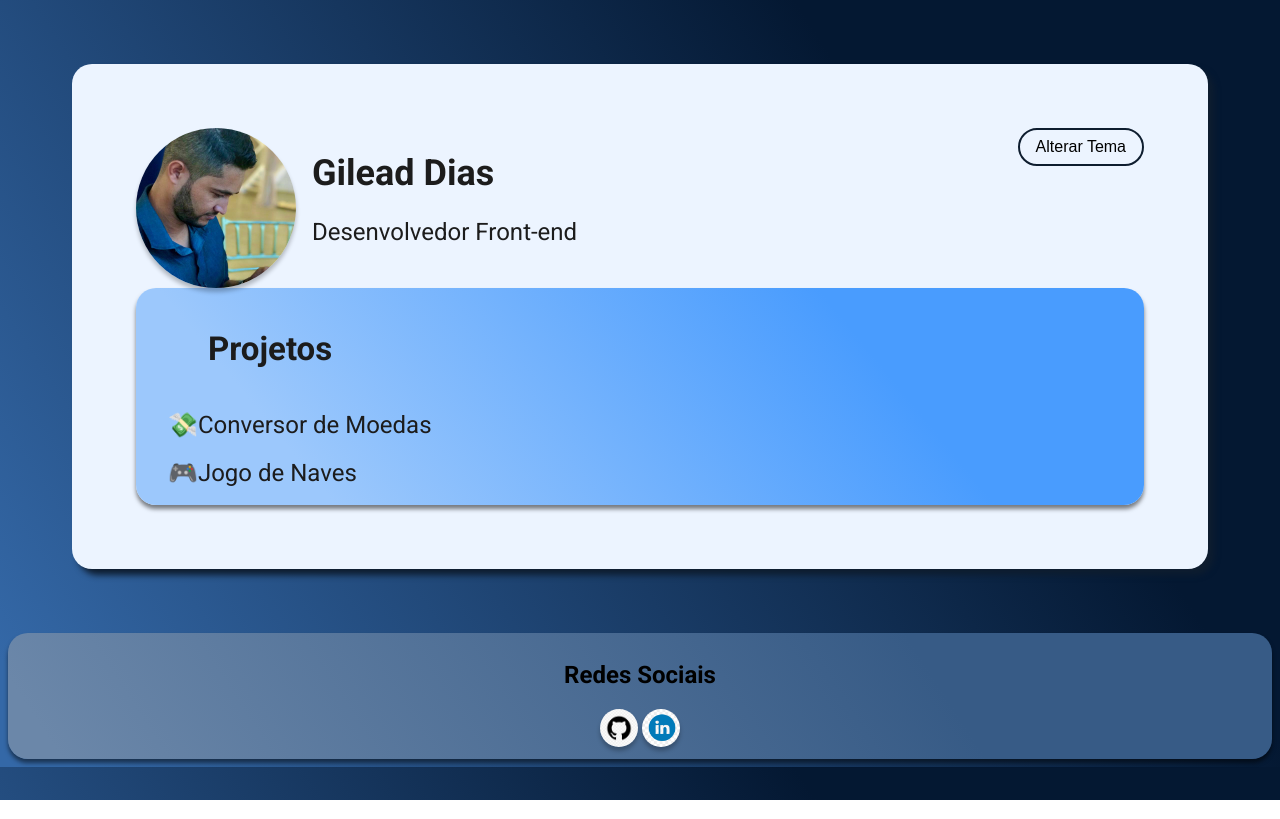
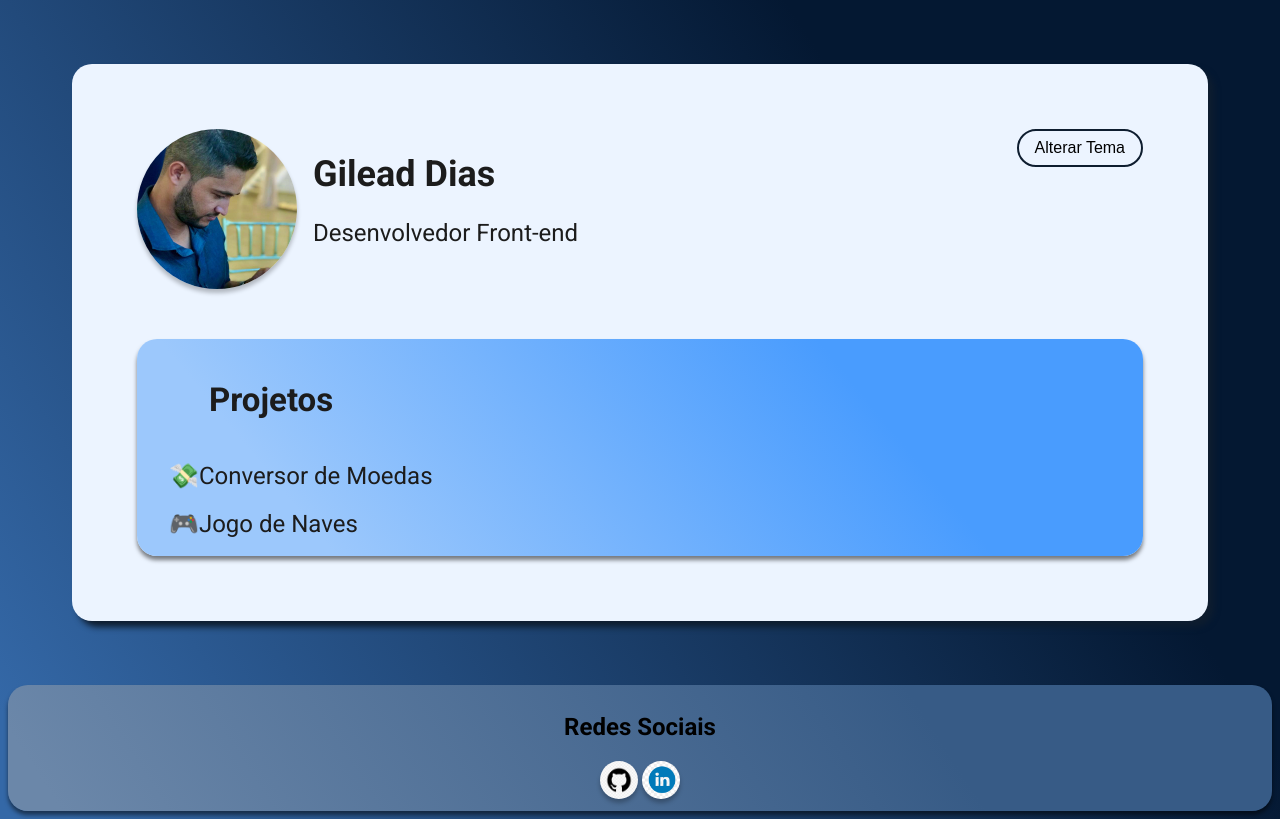
Before and after one commit to gileaddias/Portifolio, a plain HTML site: page index.html in a window 1280 px wide. Drawn offline with Linux system fonts and the light colour scheme.

Commit message:
Atualizando portfólio

```diff
--- a/css/styles.css
+++ b/css/styles.css
@@ -11,7 +11,8 @@ body {
     margin: 64px;
     border-radius: 20px;
     box-shadow: 6px 6px 6px #0E1D2F;
-    padding: 64px;
+    padding: 65px;
+
 }
 
 .cabecalho {
@@ -20,7 +21,7 @@ body {
 }
 .perfil {
     display: flex;
-
+    padding-block-end: 50px;
 }
 
 .perfil-foto {
```
